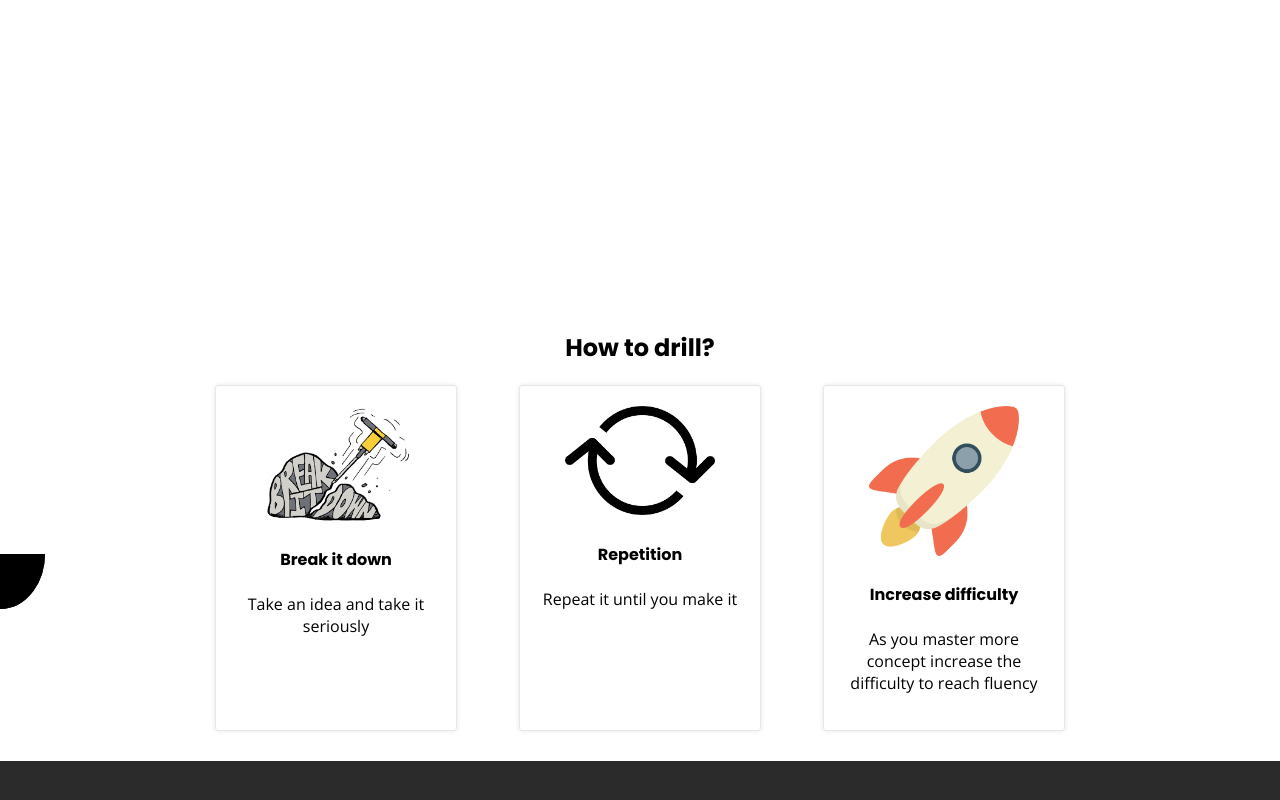
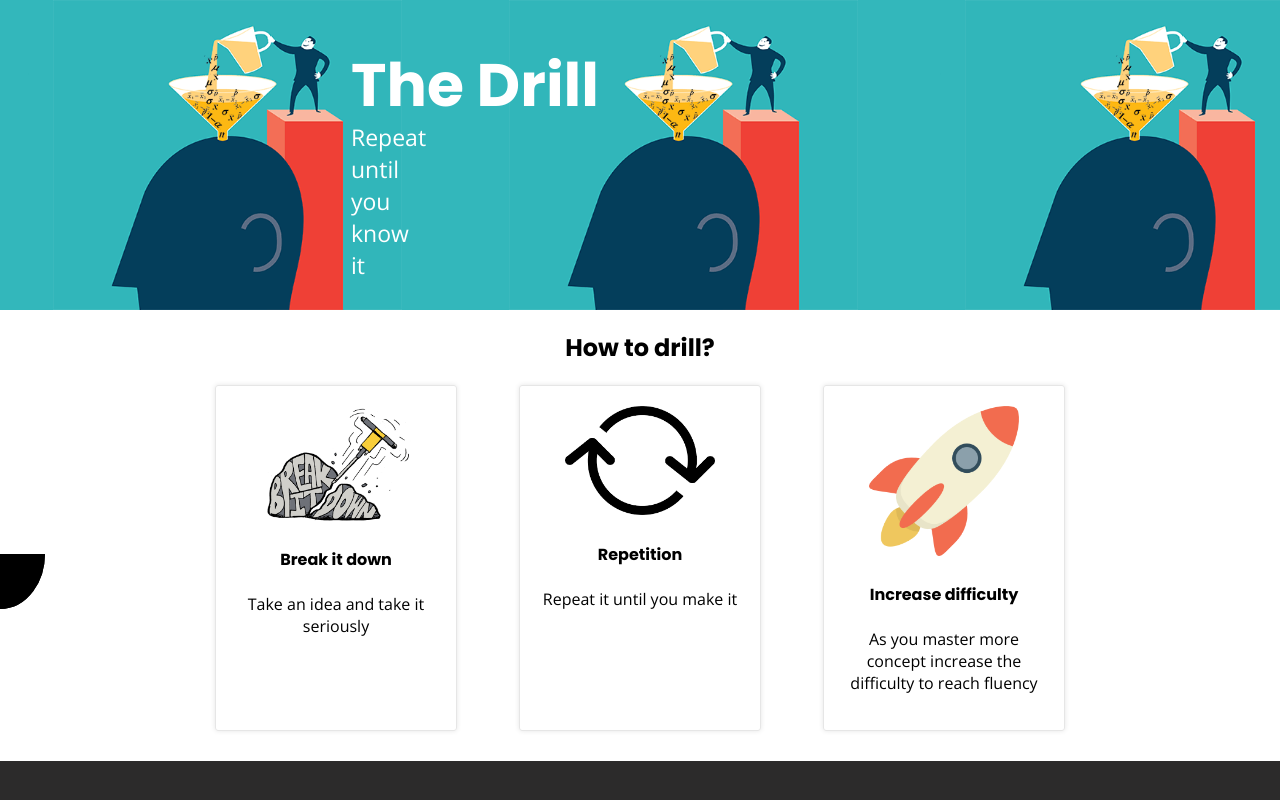
Before and after one commit to YannIsCoding/landing, a plain HTML site: page index.html in a window 1280 px wide. Shown: the top 800 px of the page. Drawn offline with nearby package versions, Linux system fonts and the light colour scheme.

Commit message:
fixing the banner

```diff
--- a/css/components/banner.css
+++ b/css/components/banner.css
@@ -1,5 +1,5 @@
 .banner{
-  background-image: url(images/Stats.png);
+
   background-size: contain;
   padding: 155px 0;
 }
--- a/index.html
+++ b/index.html
@@ -9,7 +9,7 @@
 </head>
 <body>
   <!-- code a Hero / Banner section -->
-<div class="banner">
+<div class="banner" style="background-image: url(images/Stats.png);">
   <div class="container">
     <h1>The Drill</h1>
     <p>Repeat until you know it</p>
```
